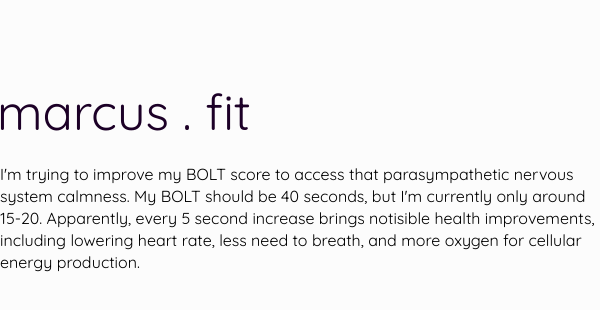
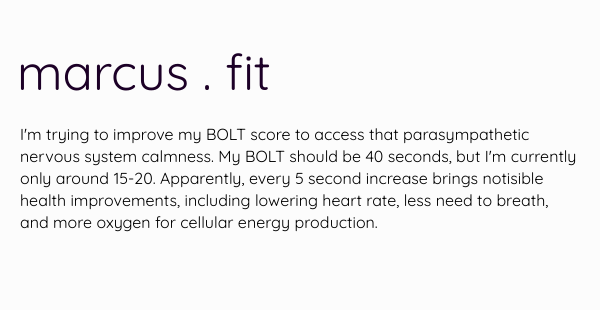
Before and after one commit to marcuswhybrow/marcus.fit, a website: page index.html in a window 600 px wide. Drawn offline with Linux system fonts and the light colour scheme.

Commit message:
add "mobile size" media query

```diff
--- a/index.html
+++ b/index.html
@@ -8,13 +8,12 @@
     <style>
       body {
         margin: 0;
-        padding: 0;
+        padding: 20px;
         background-color: #fcfcfc;
       }
 
       #title, p {
         margin: 0 auto;
-        max-width: 600px;
       }
 
       #title {
@@ -22,15 +21,29 @@
         font-family: "Quicksand", sans-serif;
         font-size: 50px;
         font-weight: normal;
-        margin-top: 80px;
+
+        margin-top: 20px;
         margin-bottom: 20px;
         position: relative;
         left: -3px;
       }
+
       p {
         font-family: "Quicksand", sans-serif;
         font-size: 16px;
         line-height: 22px;
+      }
+
+      @media only screen and (max-width: 600px) {
+        #title, p {
+          max-width: 100%;
+        }
+      }
+
+      @media only screen and (min-width: 600px) {
+        #title, p {
+          max-width: 600px;
+        }
       }
     </style>
   </head>
```
